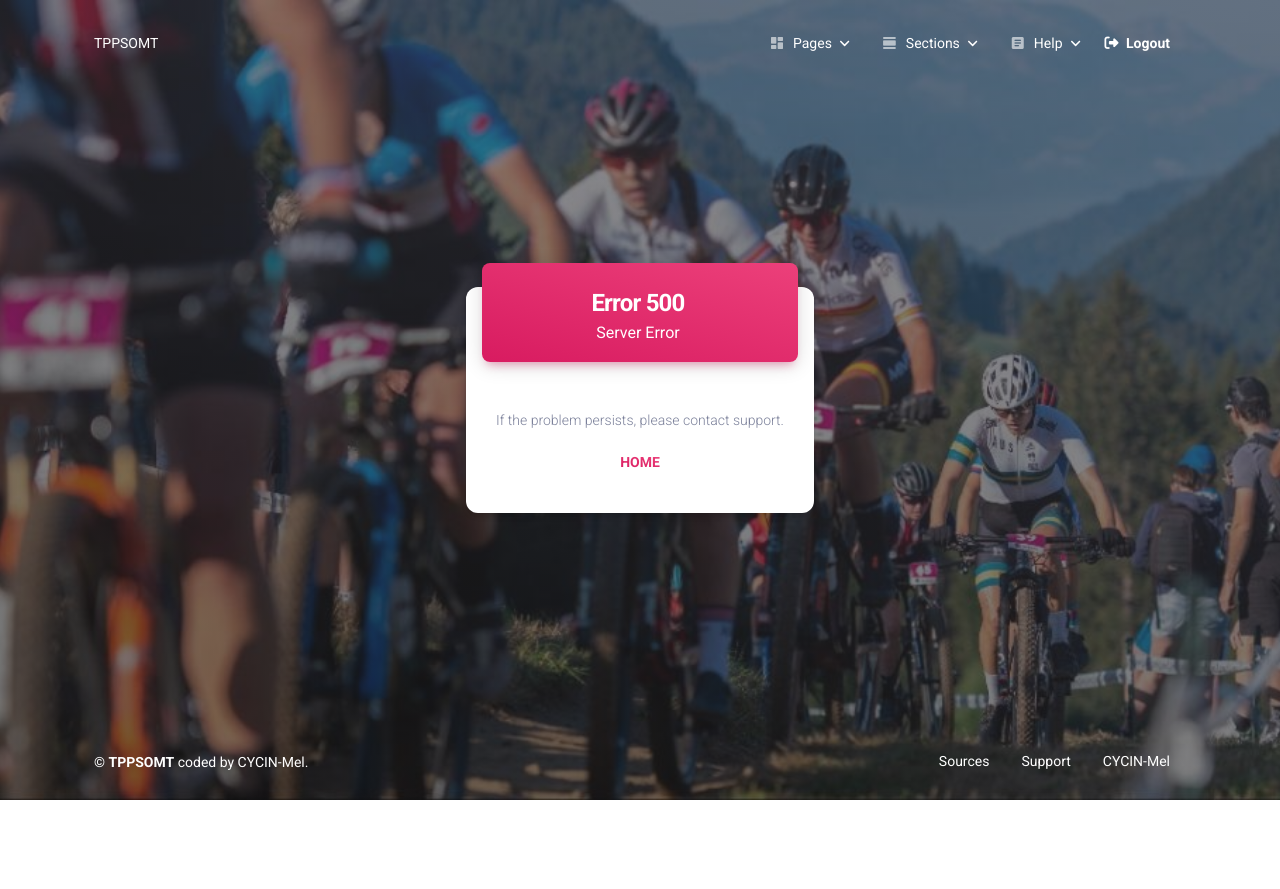
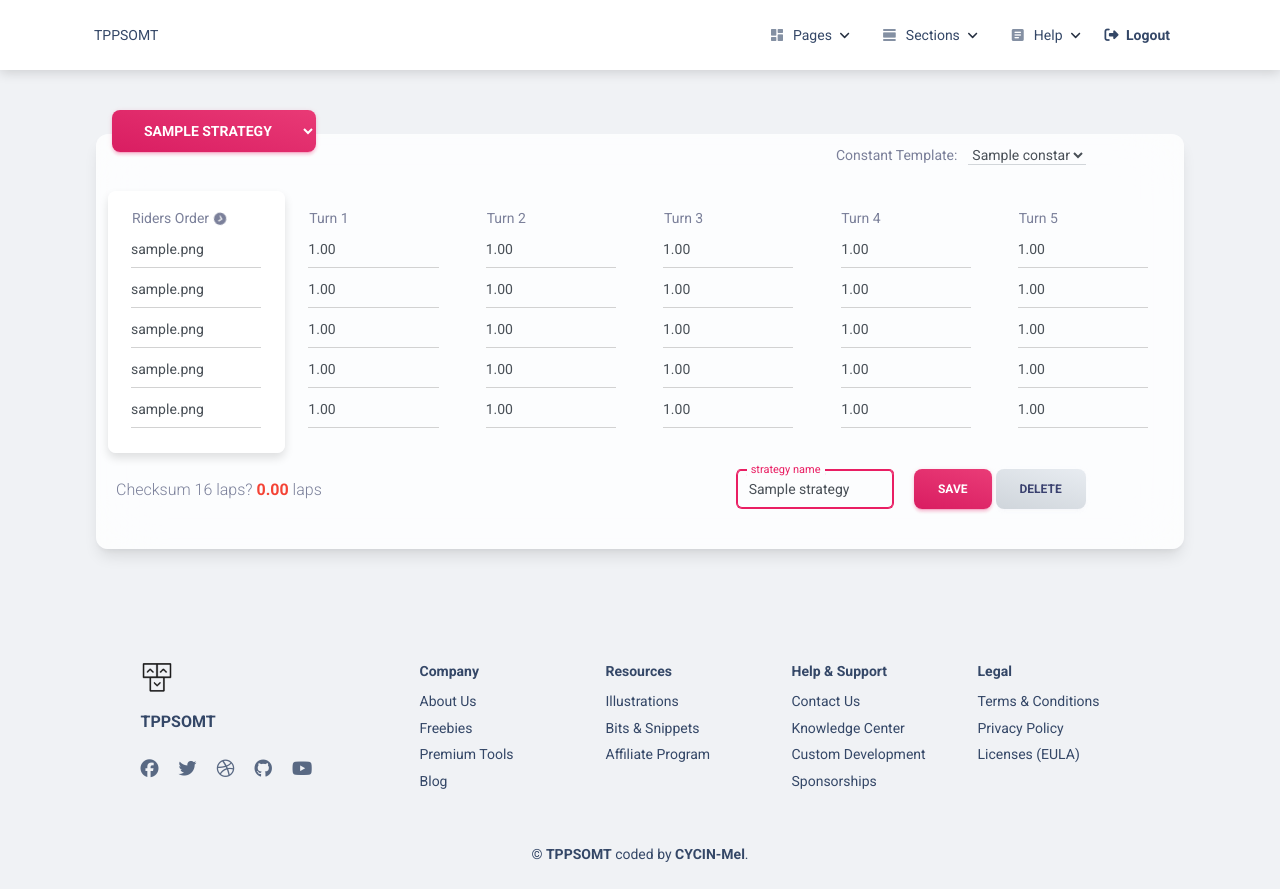
Before and after one commit to xxlrr/TPPSOMT, a Django app: page /strategy/strategy/1/ in a window 1280 px wide. Before the commit the page ends 800 px from the top, so only its background shows below. Run offline with Django 3.2, Linux system fonts and the light colour scheme; a user stored in the database is signed in; tables that the repository leaves empty hold one stand-in row (values such as "Sample post"); some libraries are stand-ins or nearby versions.

Commit message:
implement the strategy interaction part

```diff
--- a/tppsomt/apps/strategy/admin.py
+++ b/tppsomt/apps/strategy/admin.py
@@ -4,8 +4,9 @@
 """
 
 from django.contrib import admin
-from apps.strategy.models import Constant, Rider
+from .models import Constant, Rider, Strategy
 
 # Register your models here.
 admin.site.register(Constant)
 admin.site.register(Rider)
+admin.site.register(Strategy)
--- a/tppsomt/apps/strategy/urls.py
+++ b/tppsomt/apps/strategy/urls.py
@@ -23,6 +23,8 @@
     path('rider/sel/', views.sel_rider, name='rider_sel'),
 
     path('strategy/', views.strategy, name='strategy'),
+    path('strategy/<int:id>/', views.strategy, name='strategy'),
+
     path('result/', views.result, name='result'),
 
 ]
--- a/tppsomt/apps/strategy/views.py
+++ b/tppsomt/apps/strategy/views.py
@@ -1,10 +1,10 @@
 # -*- encoding: utf-8 -*-
-from django.shortcuts import render
+from django.shortcuts import render, redirect
+from django.urls import reverse
 from django.http import JsonResponse
-from django.core import serializers
 from django.forms.models import model_to_dict
 from django.contrib.auth.decorators import login_required
-from .models import Constant, Rider
+from .models import Constant, Rider, Strategy
 
 
 @login_required(login_url="/login/")
@@ -77,8 +77,36 @@
 
 
 @login_required(login_url="/login/")
-def strategy(request):
-    return render(request, "strategy/strategy.html", {})
+def strategy(request, id=None):
+    if request.method == "GET":
+        rider_list = Rider.objects.filter(owner=request.user).values('id', 'profile')
+        strategy_list = Strategy.objects.filter(owner=request.user).values('id', 'name')
+        constant_list = Constant.objects.filter(owner=request.user).values('id', 'name')
+        strategy = Strategy.objects.get(pk=id, owner=request.user) if id else {}
+        context = {
+            "rider_list": rider_list,
+            "strategy_list": strategy_list,
+            "constant_list": constant_list,
+            "strategy": strategy,
+        }
+        return render(request, "strategy/strategy.html", context=context)
+    elif request.method == "POST":
+        form = request.POST.dict()
+        form.pop('csrfmiddlewaretoken')
+        form = {k: v or None for k, v in form.items()}
+        action = form.pop('action')
+        if action == 'save':
+            foreign = {}
+            for k, M in Strategy.foreign_fields.items():
+                foreign_id = form.pop(k)
+                foreign[k] = (M.objects.get(pk=foreign_id) if foreign_id else None)
+            if id:
+                Strategy.objects.filter(pk=id, owner=request.user).update(**form, **foreign)
+            else:
+                Strategy.objects.create(owner=request.user, **form, **foreign)
+        elif action == 'delete' and id:
+            Strategy.objects.filter(pk=id, owner=request.user).delete()
+        return redirect(reverse('strategy:strategy'))
 
 
 @login_required(login_url="/login/")
--- a/tppsomt/apps/templates/strategy/strategy.html
+++ b/tppsomt/apps/templates/strategy/strategy.html
@@ -14,79 +14,116 @@
   <!-- <div class="card shadow-xl overflow-hidden mx-6 my-6"> -->
   <div class="card d-flex blur justify-content-center shadow-lg mx-sm-7 my-6">
     <div class="card-header p-0 position-relative mt-n4 mx-3 z-index-2 bg-transparent">
-      <div class="dropdown">
-        <button class="btn bg-gradient-primary dropdown-toggle" type="button" id="dropdownMenuButton" data-bs-toggle="dropdown" aria-expanded="false">
-          New Strategy
-        </button>
-        <ul class="dropdown-menu px-2 py-3" aria-labelledby="dropdownMenuButton">
-          <li><a class="dropdown-item border-radius-md" href="javascript:;">Action</a></li>
-          <li><a class="dropdown-item border-radius-md" href="javascript:;">Another action</a></li>
-          <li><a class="dropdown-item border-radius-md" href="javascript:;">Something else here</a></li>
-        </ul>
+      <div class="row">
+        <div class="col-md-3">
+          <select id="strategy-list" class="btn btn-lg bg-gradient-primary text-start option-white" aria-expanded="false">
+            <option value="">New Strategy</option>
+            {% for s in strategy_list %}
+              <option value="{{ s.id }}" {% if s.id == strategy.id %}" selected "{% endif %}>{{ s.name }}</option>
+            {% endfor %}
+          </select>
+        </div>
+        <div class="col-md-5"></div>
+        <div class="col-md-4 mt-3 pt-3">
+          <label>Constant Template: &nbsp;</label>
+          <select id="constant-list" class="bg-transparent" style="border:none; border-bottom:1px #d2d6da solid; font-size:0.875rem; color:#495057; width:35%;">
+            <option></option>
+            {% for c in constant_list %}
+              <option value="{{ c.id }}" {% if c.id == strategy.constant.id %}" selected "{% endif %}>{{ c.name }}</option>
+            {% endfor %}
+          </select>
         </div>
       </div>
-    <div class="card-body">
-      <form id="contact-form" method="post" autocomplete="off">
+    </div>
+    <div class="card-body mt-0 pt-0">
+      <form id="strategy-form" method="post" autocomplete="off">
+        {% csrf_token %}
+        <input type="hidden" id="constant" name="constant" value="{{ strategy.constant.id|default:'' }}">
         <div class="card-body p-0 my-3">
           <div class="row">
             <div class="col-md-2 pt-3 px-4 m-0 blur shadow-sm border-radius-lg bg-transparent">
-              <div id="rider-list" class="input-group input-group-static mb-4" title="hi, you can drag a rider to reorder 🙂">
-                <label>Order <i class="fa fa-chevron-circle-up fa-spin fa-sm" aria-hidden="true"></i></label>
-                <a class="form-control" href="#" draggable="true"><i class="fa fa-arrows-v fa-sm" aria-hidden="true"></i> rider 1</a>
-                <a class="form-control" href="#" draggable="true"><i class="fa fa-arrows-v fa-sm" aria-hidden="true"></i> rider 2</a>
-                <a class="form-control" href="#" draggable="true"><i class="fa fa-arrows-v fa-sm" aria-hidden="true"></i> rider 3</a>
-                <a class="form-control" href="#" draggable="true"><i class="fa fa-arrows-v fa-sm" aria-hidden="true"></i> rider 4</a>
-                <a class="form-control" href="#" draggable="true"><i class="fa fa-arrows-v fa-sm" aria-hidden="true"></i> rider 5</a>
+              <div id="rider-list" class="input-group input-group-static mb-4">
+                <label>Riders Order <i class="fa fa-chevron-circle-up fa-spin fa-sm" aria-hidden="true"></i></label>
+                <select class="form-control" id="rider1" name="rider1">
+                  <option></option>
+                  {% for rider in rider_list %}
+                  <option value="{{ rider.id }}" {% if rider.id == strategy.rider1.id %}" selected "{% endif %}>{{ rider.profile }}</option>
+                  {% endfor %}
+                </select>
+                <select class="form-control" id="rider2" name="rider2">
+                  <option></option>
+                  {% for rider in rider_list %}
+                  <option value="{{ rider.id }}" {% if rider.id == strategy.rider2.id %}" selected "{% endif %}>{{ rider.profile }}</option>
+                  {% endfor %}
+                </select>
+                <select class="form-control" id="rider3" name="rider3">
+                  <option></option>
+                  {% for rider in rider_list %}
+                  <option value="{{ rider.id }}" {% if rider.id == strategy.rider3.id %}" selected "{% endif %}>{{ rider.profile }}</option>
+                  {% endfor %}
+                </select>
+                <select class="form-control" id="rider4" name="rider4">
+                  <option></option>
+                  {% for rider in rider_list %}
+                  <option value="{{ rider.id }}" {% if rider.id == strategy.rider4.id %}" selected "{% endif %}>{{ rider.profile }}</option>
+                  {% endfor %}
+                </select>
+                <select class="form-control" id="rider5" name="rider5">
+                  <option></option>
+                  {% for rider in rider_list %}
+                  <option value="{{ rider.id }}" {% if rider.id == strategy.rider5.id %}" selected "{% endif %}>{{ rider.profile }}</option>
+                  {% endfor %}
+                </select>
               </div>
             </div>
             <div class="col-md-2 pt-3 px-4 m-0">
-                <div class="input-group input-group-static mb-4">
+              <div id="turn1" class="input-group input-group-static mb-4">
                 <label>Turn 1 </label>
-                  <input id="df" name="df" type="text" class="form-control" placeholder="0.00">
-                  <input id="df" name="df" type="text" class="form-control" placeholder="0.00">
-                  <input id="df" name="df" type="text" class="form-control" placeholder="0.00">
-                  <input id="df" name="df" type="text" class="form-control" placeholder="0.00">
-                  <input id="df" name="df" type="text" class="form-control" placeholder="0.00">
+                <input id="turn1_1" name="turn1_1" type="text" class="form-control" placeholder="0.00" value="{{ strategy.turn1_1|default:'' }}">
+                <input id="turn1_2" name="turn1_2" type="text" class="form-control" placeholder="0.00" value="{{ strategy.turn1_2|default:'' }}">
+                <input id="turn1_3" name="turn1_3" type="text" class="form-control" placeholder="0.00" value="{{ strategy.turn1_3|default:'' }}">
+                <input id="turn1_4" name="turn1_4" type="text" class="form-control" placeholder="0.00" value="{{ strategy.turn1_4|default:'' }}">
+                <input id="turn1_5" name="turn1_5" type="text" class="form-control" placeholder="0.00" value="{{ strategy.turn1_5|default:'' }}">
               </div>
             </div>
             <div class="col-md-2 pt-3 px-4 m-0">
-                <div class="input-group input-group-static mb-4">
+              <div id="turn2" class="input-group input-group-static mb-4">
                 <label>Turn 2</label>
-                  <input id="df" name="df" type="text" class="form-control" placeholder="0.00">
-                  <input id="df" name="df" type="text" class="form-control" placeholder="0.00">
-                  <input id="df" name="df" type="text" class="form-control" placeholder="0.00">
-                  <input id="df" name="df" type="text" class="form-control" placeholder="0.00">
-                  <input id="df" name="df" type="text" class="form-control" placeholder="0.00">
+                <input id="turn2_1" name="turn2_1" type="text" class="form-control" placeholder="0.00" value="{{ strategy.turn2_1|default:'' }}">
+                <input id="turn2_2" name="turn2_2" type="text" class="form-control" placeholder="0.00" value="{{ strategy.turn2_2|default:'' }}">
+                <input id="turn2_3" name="turn2_3" type="text" class="form-control" placeholder="0.00" value="{{ strategy.turn2_3|default:'' }}">
+                <input id="turn2_4" name="turn2_4" type="text" class="form-control" placeholder="0.00" value="{{ strategy.turn2_4|default:'' }}">
+                <input id="turn2_5" name="turn2_5" type="text" class="form-control" placeholder="0.00" value="{{ strategy.turn2_5|default:'' }}">
               </div>
             </div>
             <div class="col-md-2 pt-3 px-4 m-0">
-                <div class="input-group input-group-static mb-4">
+              <div id="turn3" class="input-group input-group-static mb-4">
                 <label>Turn 3</label>
-                  <input id="df" name="df" type="text" class="form-control" placeholder="0.00">
-                  <input id="df" name="df" type="text" class="form-control" placeholder="0.00">
-                  <input id="df" name="df" type="text" class="form-control" placeholder="0.00">
-                  <input id="df" name="df" type="text" class="form-control" placeholder="0.00">
-                  <input id="df" name="df" type="text" class="form-control" placeholder="0.00">
+                <input id="turn3_1" name="turn3_1" type="text" class="form-control" placeholder="0.00" value="{{ strategy.turn3_1|default:'' }}">
+                <input id="turn3_2" name="turn3_2" type="text" class="form-control" placeholder="0.00" value="{{ strategy.turn3_2|default:'' }}">
+                <input id="turn3_3" name="turn3_3" type="text" class="form-control" placeholder="0.00" value="{{ strategy.turn3_3|default:'' }}">
+                <input id="turn3_4" name="turn3_4" type="text" class="form-control" placeholder="0.00" value="{{ strategy.turn3_4|default:'' }}">
+                <input id="turn3_5" name="turn3_5" type="text" class="form-control" placeholder="0.00" value="{{ strategy.turn3_5|default:'' }}">
               </div>
             </div>
             <div class="col-md-2 pt-3 px-4 m-0">
-                <div class="input-group input-group-static mb-4">
+              <div id="turn4" class="input-group input-group-static mb-4">
                 <label>Turn 4<label>
-                  <input id="df" name="df" type="text" class="form-control" placeholder="0.00">
-                  <input id="df" name="df" type="text" class="form-control" placeholder="0.00">
-                  <input id="df" name="df" type="text" class="form-control" placeholder="0.00">
-                  <input id="df" name="df" type="text" class="form-control" placeholder="0.00">
-                  <input id="df" name="df" type="text" class="form-control" placeholder="0.00">
+                  <input id="turn4_1" name="turn4_1" type="text" class="form-control" placeholder="0.00" value="{{ strategy.turn4_1|default:'' }}">
+                  <input id="turn4_2" name="turn4_2" type="text" class="form-control" placeholder="0.00" value="{{ strategy.turn4_2|default:'' }}">
+                  <input id="turn4_3" name="turn4_3" type="text" class="form-control" placeholder="0.00" value="{{ strategy.turn4_3|default:'' }}">
+                  <input id="turn4_4" name="turn4_4" type="text" class="form-control" placeholder="0.00" value="{{ strategy.turn4_4|default:'' }}">
+                  <input id="turn4_5" name="turn4_5" type="text" class="form-control" placeholder="0.00" value="{{ strategy.turn4_5|default:'' }}">
                 </div>
             </div>
             <div class="col-md-2 pt-3 px-4 m-0">
-                <div class="input-group input-group-static mb-4">
+              <div id="turn5" class="input-group input-group-static mb-4">
                 <label>Turn 5</label>
-                  <input id="df" name="df" type="text" class="form-control" placeholder="0.00">
-                  <input id="df" name="df" type="text" class="form-control" placeholder="0.00">
-                  <input id="df" name="df" type="text" class="form-control" placeholder="0.00">
-                  <input id="df" name="df" type="text" class="form-control" placeholder="0.00">
-                  <input id="df" name="df" type="text" class="form-control" placeholder="0.00">
+                <input id="turn5_1" name="turn5_1" type="text" class="form-control" placeholder="0.00" value="{{ strategy.turn5_1|default:'' }}">
+                <input id="turn5_2" name="turn5_2" type="text" class="form-control" placeholder="0.00" value="{{ strategy.turn5_2|default:'' }}">
+                <input id="turn5_3" name="turn5_3" type="text" class="form-control" placeholder="0.00" value="{{ strategy.turn5_3|default:'' }}">
+                <input id="turn5_4" name="turn5_4" type="text" class="form-control" placeholder="0.00" value="{{ strategy.turn5_4|default:'' }}">
+                <input id="turn5_5" name="turn5_5" type="text" class="form-control" placeholder="0.00" value="{{ strategy.turn5_5|default:'' }}">
               </div>
             </div>
           </div>
@@ -96,17 +133,16 @@
                 Checksum 16 laps?&nbsp;<b id="laps" class="text-danger">0.00</b>&nbsp;laps
               </p>
             </div>
-            <!-- placeholder -->
-            <div class="col-md-4 ps-md-2"></div>
+            <div class="col-md-4"></div>
             <div class="col-md-2 ps-md-2">
-              <div class="input-group input-group-outline mt-3 mb-0">
+              <div class="input-group input-group-outline mt-3 mb-0 is-filled">
                 <label class="form-label">strategy name</label>
-                <input id="name" name="name" type="text" class="form-control">
+                <input id="name" name="name" type="text" class="form-control" value="{{ strategy.name|default:'' }}">
               </div>
             </div>
             <div class="col-md-3 ps-md-2">
-              <button type="submit" class="btn bg-gradient-primary mt-3 mb-0">Save</button>
-              <button type="cancel" class="btn bg-gradient-light mt-3 mb-0">Delete</button>
+              <button type="submit" name="action" value="save" class="btn bg-gradient-primary mt-3 mb-0">Save</button>
+              <button type="submit" name="action" value="delete" class="btn bg-gradient-light mt-3 mb-0">Delete</button>
             </div>
           </div>
         </div>
@@ -119,8 +155,35 @@
 
 <!-- Specific Page JS goes HERE  -->
 {% block javascripts %}
-<script src="{{ ASSETS_ROOT }}/js/plugins/sortable.min.js" type="text/javascript"></script>
 <script>
-  new Sortable(document.getElementById("rider-list"), {handle: "a"})
+  $("#turn1, #turn2, #turn3, #turn4, #trun5").on("change", "input", (event)=>{
+    var sum = 0;
+    $("#turn1, #turn2, #turn3, #turn4, #trun5").find("input").each((_, e) => {
+      var val = parseFloat(e.value);
+      if (!isNaN(val)) {
+        sum += val;
+      }
+    })
+    $("#laps").text(sum.toFixed(2));
+  })
+
+  $("#rider-list").on('change', 'select', (event)=>{
+    var self = event.target;
+    if(self.value) {
+      $("#rider-list select")
+        .filter((_, e)=>{return e != self && e.value == self.value})
+        .each((_, e) => {$(e).val("")});
+    }
+  })
+
+  $("#strategy-list").change(function(){
+    window.location = "{% url 'strategy:strategy' %}" + (this.value ? this.value + "/" : "")
+  })
+
+  $("#constant-list").change(function(){
+    console.log(this.value);
+    $("#constant").val(this.value);
+  })
+
 </script>
 {% endblock javascripts %}
```
Also changed, not shown: tppsomt/apps/strategy/models.py (+52 -1 lines). Lines whose indentation alone changed are shown as unchanged.
